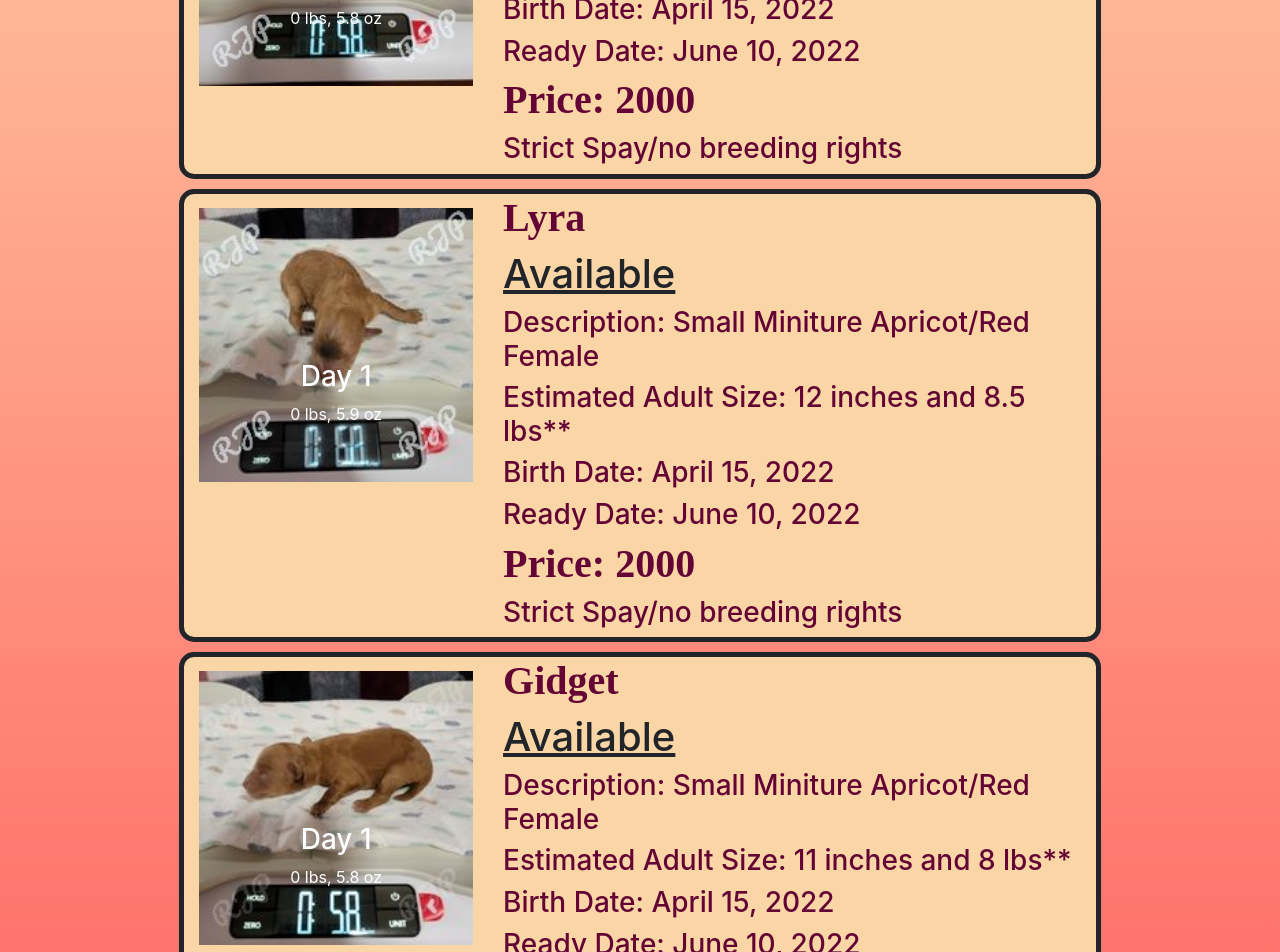
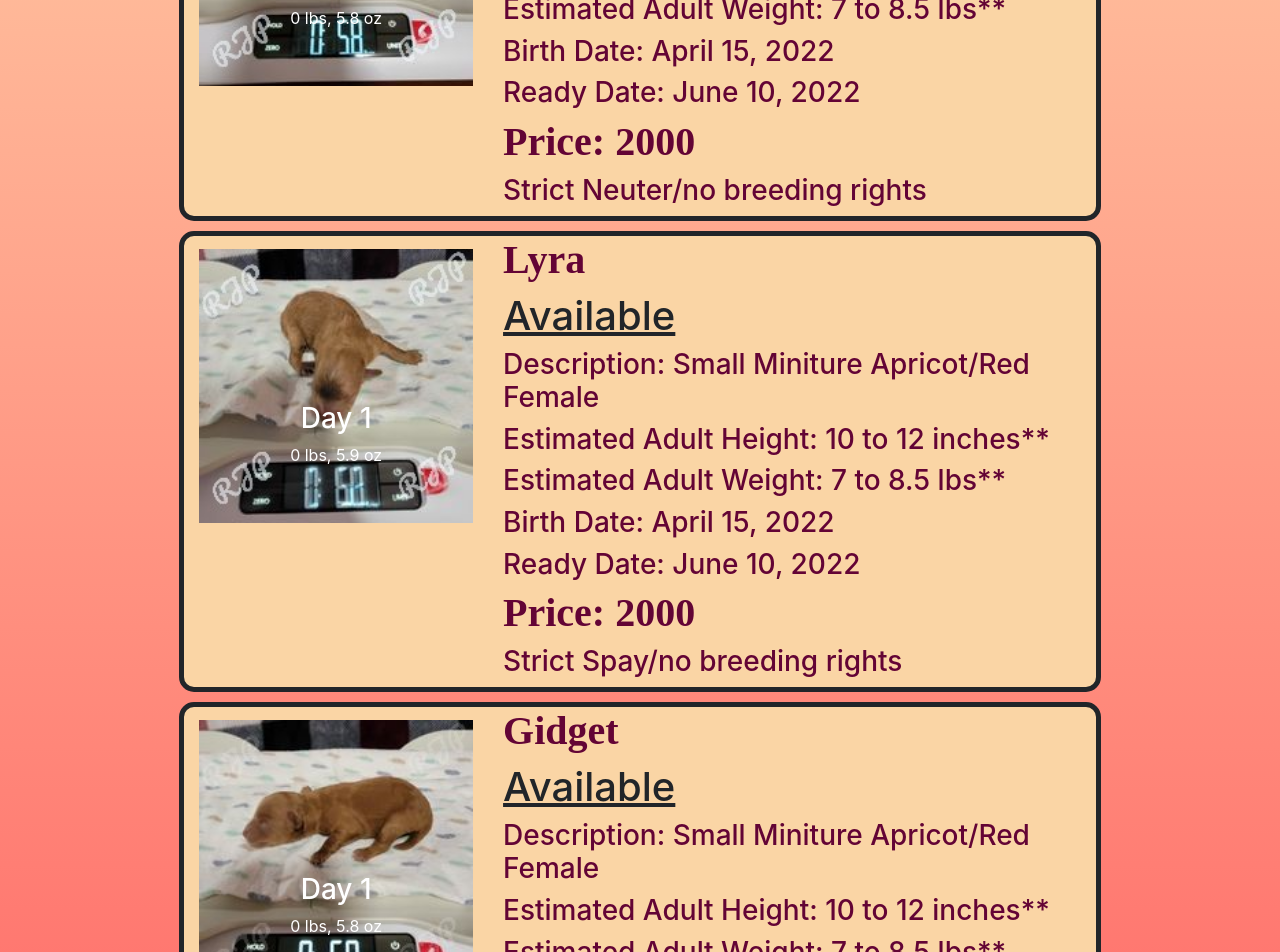
Before and after one commit to ingrambc/Holly-s-Poodle-Page, a React (Create React App) app: page /rigbyjasperpoodles/AvailablePuppies in a window 1280 px wide. Shown: the part 460-1412 px from the top of the page. Built offline with nearby package versions, Linux system fonts and the light colour scheme.

Commit message:
changed puppyinfo card

```diff
--- a/src/components/PuppyInfo.js
+++ b/src/components/PuppyInfo.js
@@ -20,13 +20,14 @@ const StyledCard = styled.div`
 `;
 
 
-function PuppyInfo( {name, status, desc, size, birth, ready, price, contract }) {
+function PuppyInfo( {name, status, desc, height, weight, birth, ready, price, contract }) {
   return (
     <StyledCard>
       <h2> {name} </h2>
       <h1> {status} </h1>
       <h3>Description: {desc} </h3>
-      <h3>Estimated Adult Size: {size}** </h3>
+      <h3>Estimated Adult Height: {height}** </h3>
+      <h3>Estimated Adult Weight: {weight}** </h3>
       <h3>Birth Date: {birth} </h3>
       <h3>Ready Date: {ready} </h3>
       <h2>Price: {price}</h2>
--- a/src/pages/AvailablePuppies.js
+++ b/src/pages/AvailablePuppies.js
@@ -78,11 +78,12 @@ function AvailablePuppies() {
               name="Brutus"
               status="Available"
               desc = "Small Miniture Apricot Male"
-              size = "11 inches and 8 lbs"
+              height = "10 to 12 inches"
+              weight = "7 to 8.5 lbs"
               birth= "April 15, 2022"
               ready= "June 10, 2022"
               price = "2000"
-              contract = "Strict Spay/no breeding rights"
+              contract = "Strict Neuter/no breeding rights"
              />
           </Col>
         </Row>
@@ -97,7 +98,8 @@ function AvailablePuppies() {
               name="Lyra"
               status="Available"
               desc = "Small Miniture Apricot/Red Female"
-              size = "12 inches and 8.5 lbs"
+              height = "10 to 12 inches"
+              weight = "7 to 8.5 lbs"
               birth= "April 15, 2022"
               ready= "June 10, 2022"
               price = "2000"
@@ -116,7 +118,8 @@ function AvailablePuppies() {
               name="Gidget"
               status="Available"
               desc = "Small Miniture Apricot/Red Female"
-              size = "11 inches and 8 lbs"
+              height = "10 to 12 inches"
+              weight = "7 to 8.5 lbs"
               birth= "April 15, 2022"
               ready= "June 10, 2022"
               price = "2000"
```
